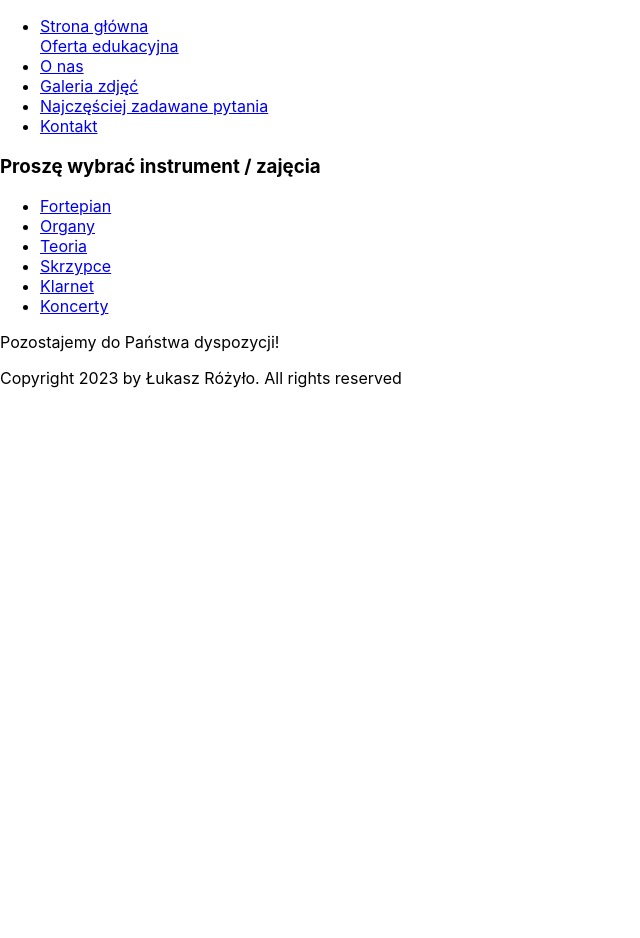
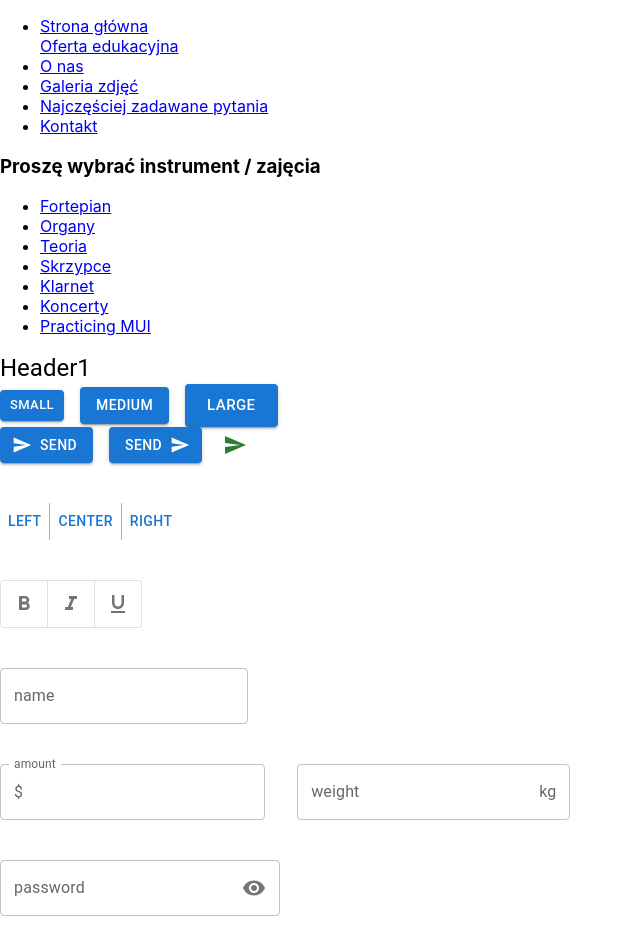
Before and after one commit to lukasz6678/school, a React (Create React App) app: page /offert/mui in a window 1280 px wide. Shown: the top 938 px of the page, without its empty margins (0-640 px from the left). Before the commit the page ends 800 px from the top, so only its background shows below. Built offline with nearby package versions, Linux system fonts and the light colour scheme.

Commit message:
working with UI

```diff
--- a/package.json
+++ b/package.json
@@ -6,6 +6,7 @@
   "dependencies": {
     "@emotion/react": "^11.11.1",
     "@emotion/styled": "^11.11.0",
+    "@mui/icons-material": "^5.14.7",
     "@mui/material": "^5.14.7",
     "@testing-library/jest-dom": "^5.17.0",
     "@testing-library/react": "^13.4.0",
--- a/src/App.css
+++ b/src/App.css
@@ -1,3 +1,7 @@
+.App {
+  padding: 4rem;
+}
+
 /* body {
   background-color: rgb(192, 235, 192);
   text-align: center;
--- a/src/pages/Courses/Clarnet.js
+++ b/src/pages/Courses/Clarnet.js
@@ -1,7 +1,24 @@
 export function Clarnet() {
   return (
-    <div>
-      <p>Clarnet!</p>
-    </div>
+    <>
+      <h1>Klarnet</h1>
+
+      <p>
+        Zapraszamy na indywidualne lekcje gry na klarnecie pod okiem uznanego,
+        posiadającego liczne sukcesy artystyczne i dydaktyczne nauczyciela.
+        Podczas zajęć będzie rezalizowany zarówno pion programowy Szkoły
+        Muzycznej, jak również pozycje z literatury filomwej czy popularnej.
+        Uczeń będzie miał możliwość uczestniczenia w warsztatach i spokaniach
+        klarnetowych, by wspólnie z innymi muzykami rozwijać swój talent.
+      </p>
+
+      <img src="" alt="lekcja klarnetu" />
+      <p className="corepetitions_offert">
+        Zapraszamy także uczniów Szkół Muzycznych, potrzebujących korepetycji,
+        lekcji uzupełniających bądź doraźnych konsultacji. Nasi pedagodzy są
+        przygotowani, by pomóc w takiej sytuacji, opracować bądź skorygować plan
+        ćwiczenia, projektowo przygotować ucznia do nadchodzącego egzaminu.
+      </p>
+    </>
   );
 }
--- /dev/null
+++ b/src/pages/Courses/MuiTypography.js
@@ -0,0 +1,120 @@
+import {
+  Typography,
+  Button,
+  ButtonGroup,
+  Stack,
+  IconButton,
+  ToggleButton,
+  ToggleButtonGroup,
+  TextField,
+  InputAdornment,
+} from "@mui/material";
+import SendIcon from "@mui/icons-material/Send";
+import FormatBoldIcon from "@mui/icons-material/FormatBold";
+import FormatItalicIcon from "@mui/icons-material/FormatItalic";
+import FormatUnderlinedIcon from "@mui/icons-material/FormatUnderlined";
+import VisibilityIcon from "@mui/icons-material/Visibility";
+import { useState } from "react";
+
+export function MuiTypography() {
+  const [formats, setFormats] = useState([]);
+  const handleFormatChange = (_, updatedFormats) => {
+    setFormats(updatedFormats);
+  };
+
+  console.log(formats);
+
+  return (
+    <>
+      <Typography variant="h5">Header1</Typography>
+
+      <Stack display="block" spacing={2} direction={"row"}>
+        <Button variant="contained" size="small">
+          Small
+        </Button>
+        <Button variant="contained" size="medium">
+          medium
+        </Button>
+        <Button variant="contained" size="large">
+          large
+        </Button>
+      </Stack>
+      <Stack spacing={2} direction={"row"}>
+        <Button variant="contained" startIcon={<SendIcon />}>
+          Send
+        </Button>
+        <Button variant="contained" endIcon={<SendIcon />}>
+          Send
+        </Button>
+        <IconButton aria-label="send" color="success" size="small">
+          <SendIcon />
+        </IconButton>
+      </Stack>
+      <br />
+      <br />
+      <Stack direction={"row"}>
+        <ButtonGroup variant="text">
+          <Button>Left</Button>
+          <Button>center</Button>
+          <Button>right</Button>
+        </ButtonGroup>
+      </Stack>
+      <br />
+      <br />
+      <Stack direction={"row"}>
+        <ToggleButtonGroup
+          aria-label="text formatting"
+          value={formats}
+          onChange={handleFormatChange}
+          exclusive
+        >
+          <ToggleButton value={"bold"}>
+            <FormatBoldIcon />
+          </ToggleButton>
+          <ToggleButton value={"italic"}>
+            <FormatItalicIcon />
+          </ToggleButton>
+          <ToggleButton value={"underlined"}>
+            <FormatUnderlinedIcon />
+          </ToggleButton>
+        </ToggleButtonGroup>
+      </Stack>
+      <br />
+      <br />
+      <Stack spacing={4} direction={"row"}>
+        <TextField label="name"></TextField>
+      </Stack>
+      <br />
+      <br />
+      <Stack spacing={4} direction={"row"}>
+        <TextField
+          label="amount"
+          InputProps={{
+            startAdornment: <InputAdornment position="start">$</InputAdornment>,
+          }}
+        ></TextField>
+
+        <TextField
+          label="weight"
+          InputProps={{
+            endAdornment: <InputAdornment position="end">kg</InputAdornment>,
+          }}
+        ></TextField>
+      </Stack>
+      <br />
+      <br />
+      <Stack spacing={4} direction="row">
+        <TextField
+          label="password"
+          InputProps={{
+            endAdornment: (
+              <InputAdornment position="end">
+                <VisibilityIcon />
+              </InputAdornment>
+            ),
+          }}
+        ></TextField>
+      </Stack>
+    </>
+  );
+}
--- a/src/pages/Courses/Organ.js
+++ b/src/pages/Courses/Organ.js
@@ -13,6 +13,13 @@ export function Organ() {
         specyfiki zajęć, odbywają się one w zaprzyjaźnionych miejsach,
         posiadających taki instrument.
       </p>
+      <img src="" alt="lekcja klarnetu" />
+      <p className="corepetitions_offert">
+        Zapraszamy także uczniów Szkół Muzycznych, potrzebujących korepetycji,
+        lekcji uzupełniających bądź doraźnych konsultacji. Nasi pedagodzy są
+        przygotowani, by pomóc w takiej sytuacji, opracować bądź skorygować plan
+        ćwiczenia, projektowo przygotować ucznia do nadchodzącego egzaminu.
+      </p>
     </>
   );
 }
--- a/src/pages/Courses/Theory.js
+++ b/src/pages/Courses/Theory.js
@@ -12,6 +12,13 @@ export function Theory() {
         <strong>korepetycje z kształcenia słuchu i teorii muzyki</strong> przez
         ważnymi egzaminami.
       </p>
+      <img src="" alt="lekcja teorii" />
+      <p className="corepetitions_offert">
+        Zapraszamy także uczniów Szkół Muzycznych, potrzebujących korepetycji,
+        lekcji uzupełniających bądź doraźnych konsultacji. Nasi pedagodzy są
+        przygotowani, by pomóc w takiej sytuacji, opracować bądź skorygować plan
+        ćwiczenia, projektowo przygotować ucznia do nadchodzącego egzaminu.
+      </p>
     </>
   );
 }
--- a/src/pages/Footer.js
+++ b/src/pages/Footer.js
@@ -1,7 +1,7 @@
 export function Footer() {
   return (
     <footer className="footer">
-      <p>Pozostajemy do Państwa dyspozycji!</p>
+      <h5>Pozostajemy do Państwa dyspozycji!</h5>
       <p>Copyright 2023 by Łukasz Różyło. All rights reserved</p>
     </footer>
   );
--- a/src/pages/Navbar/Offert.js
+++ b/src/pages/Navbar/Offert.js
@@ -5,6 +5,7 @@ import { Piano } from "../Courses/Piano";
 import { Theory } from "../Courses/Theory";
 import { Violin } from "../Courses/Violin";
 import { Concertos } from "../Courses/Concertos";
+import { MuiTypography } from "../Courses/MuiTypography.js";
 
 export function Offert() {
   return (
@@ -31,6 +32,9 @@ export function Offert() {
             <li>
               <NavLink to="/offert/concertos">Koncerty</NavLink>
             </li>
+            <li>
+              <NavLink to="/offert/mui">Practicing MUI</NavLink>
+            </li>
           </ul>
         </div>
       </nav>
@@ -42,6 +46,7 @@ export function Offert() {
         <Route path="violin" element={<Violin />} />
         <Route path="clarnet" element={<Clarnet />} />
         <Route path="concertos" element={<Concertos />} />
+        <Route path="mui" element={<MuiTypography />} />
       </Routes>
     </>
   );
```
Also changed, not shown: 1 other file (tests, documents, lock files or other folders).
